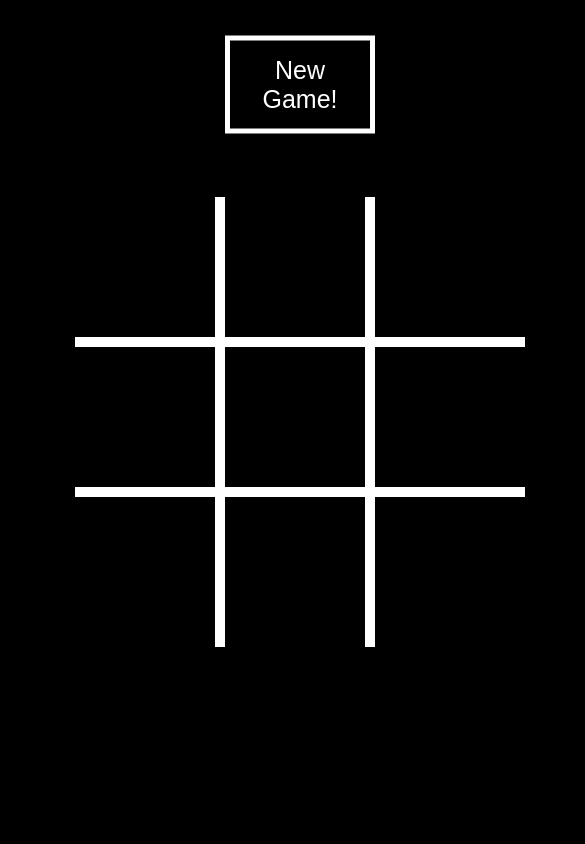
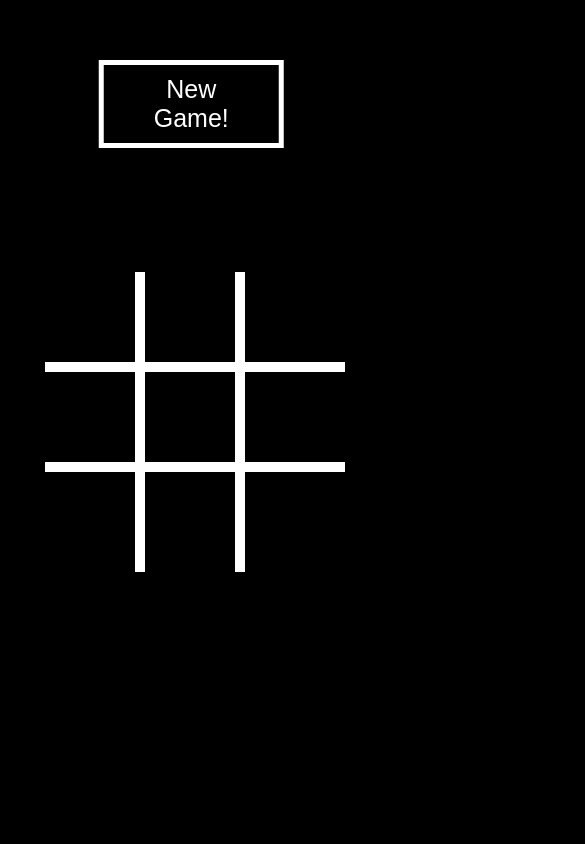
Before and after one commit to Lokesh-Kudipudi/Tic-Tac-Toe-Js-Game, a plain HTML site: page index.html in a window 390 px wide. Shown: the whole page, 585 px wide, since content can reach past the window. Drawn offline with Linux system fonts and the light colour scheme.

Commit message:
changes in CSS for mobile

```diff
--- a/index.css
+++ b/index.css
@@ -19,10 +19,8 @@ body {
 }
 
 header {
-  width: 60rem;
+  /* width: 60rem; */
   margin: 0 auto;
-
-  text-align: center;
 }
 .new-game-btn {
   margin-top: 6rem;
@@ -95,7 +93,13 @@ footer {
     height: 15rem;
     width: 15rem;
   }
+  .box-span {
+    font-size: 12rem;
+  }
   header {
+    width: 15rem;
+  }
+  footer {
     width: 15rem;
   }
   .container {
@@ -104,5 +108,31 @@ footer {
   }
   .new-game-btn {
     transform: translateY(-25%);
+    padding: 5px 25px;
   }
 }
+
+@media (max-width: 450px) {
+  .box {
+    height: 100px;
+    width: 100px;
+  }
+  .box-span {
+    font-size: 8rem;
+  }
+  header {
+    width: 100px;
+  }
+  footer {
+    width: 100px;
+  }
+
+  .container {
+    height: 300px;
+    width: 300px;
+  }
+  .new-game-btn {
+    transform: translateX(-25%);
+    padding: 10px 50px;
+  }
+}
```
